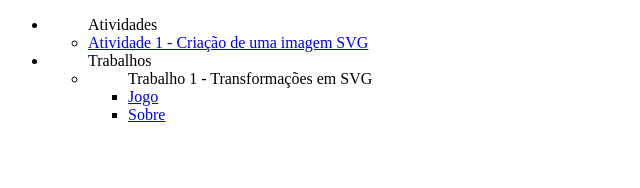
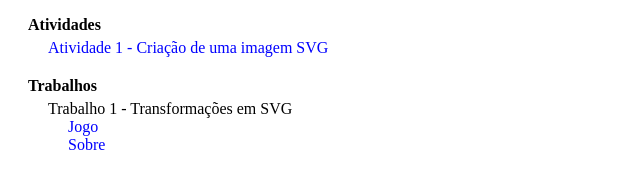
Before and after one commit to testuservm/Introducao-a-Computacao-Grafica, a plain HTML site: page index.html in a window 1280 px wide. Shown: the whole page, without its empty margins (0-640 px from the left). Drawn offline with Linux system fonts and the light colour scheme.

Commit message:
versão final

```diff
--- a/index.html
+++ b/index.html
@@ -5,25 +5,61 @@
     <meta http-equiv="X-UA-Compatible" content="IE=edge">
     <meta name="viewport" content="width=device-width, initial-scale=1.0">
     <title>Links</title>
+
+    <style>
+        a {
+            color: blue;
+            text-decoration: none;
+        }
+        a:hover {
+            color: rgb(0, 0, 172);
+        }
+        ul.ul1 {
+            padding-left: 0;
+            margin-left: 20px;
+        }
+        ul.ul2, ul.ul3 {
+            padding-left: 0;
+        }
+        li.li1 {
+            list-style: none;
+            margin-bottom: 20px;
+            padding-left: 0;
+        }
+        li.li2 {
+            list-style: none;
+            margin-left: 20px;
+            margin-top: 5px;
+        }
+        li.li3 {
+            list-style: none;
+            margin-left: 20px;
+        }
+    </style>
 </head>
+
 <body>
-    <ul>
-        <li>
-        <ul>Atividades
-            <li><a href="atividade1/svgdesenho.html">Atividade 1 - Criação de uma imagem SVG</a></li>
+    <main>
+    <ul class="ul1">
+        <li class="li1">
+        <ul class="ul2">
+            <strong>Atividades</strong>
+            <li class="li2"><a href="atividade1/svgdesenho.html" target="_blank">Atividade 1 - Criação de uma imagem SVG</a></li>
         </ul>
         </li>
 
-        <li>
-        <ul>Trabalhos
-            <li>
-            <ul>Trabalho 1 - Transformações em SVG
-                <li><a href="trabalho1/index.html">Jogo</a></li>
-                <li><a href="trabalho1/about.html">Sobre</a></li>
+        <li class="li1">
+        <ul class="ul2">
+            <strong>Trabalhos</strong>
+            <li class="li2">
+            <ul class="ul3">Trabalho 1 - Transformações em SVG
+                <li class="li3"><a href="trabalho1/index.html" target="_blank">Jogo</a></li>
+                <li class="li3"><a href="trabalho1/about.html" target="_blank">Sobre</a></li>
             </ul>
             </li>
         </ul>
         </li>
     </ul>
+    </main>
 </body>
 </html>
```
